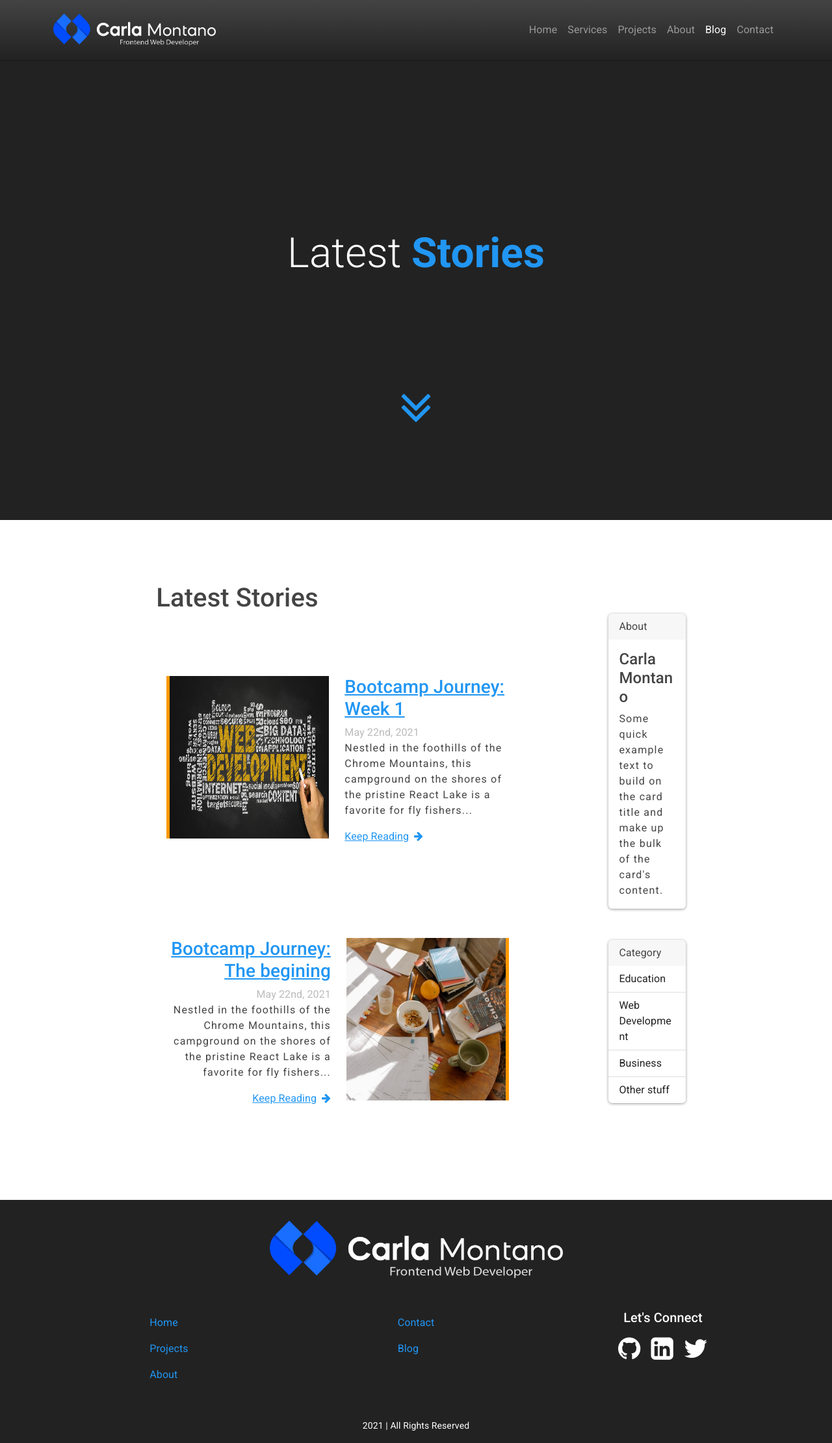
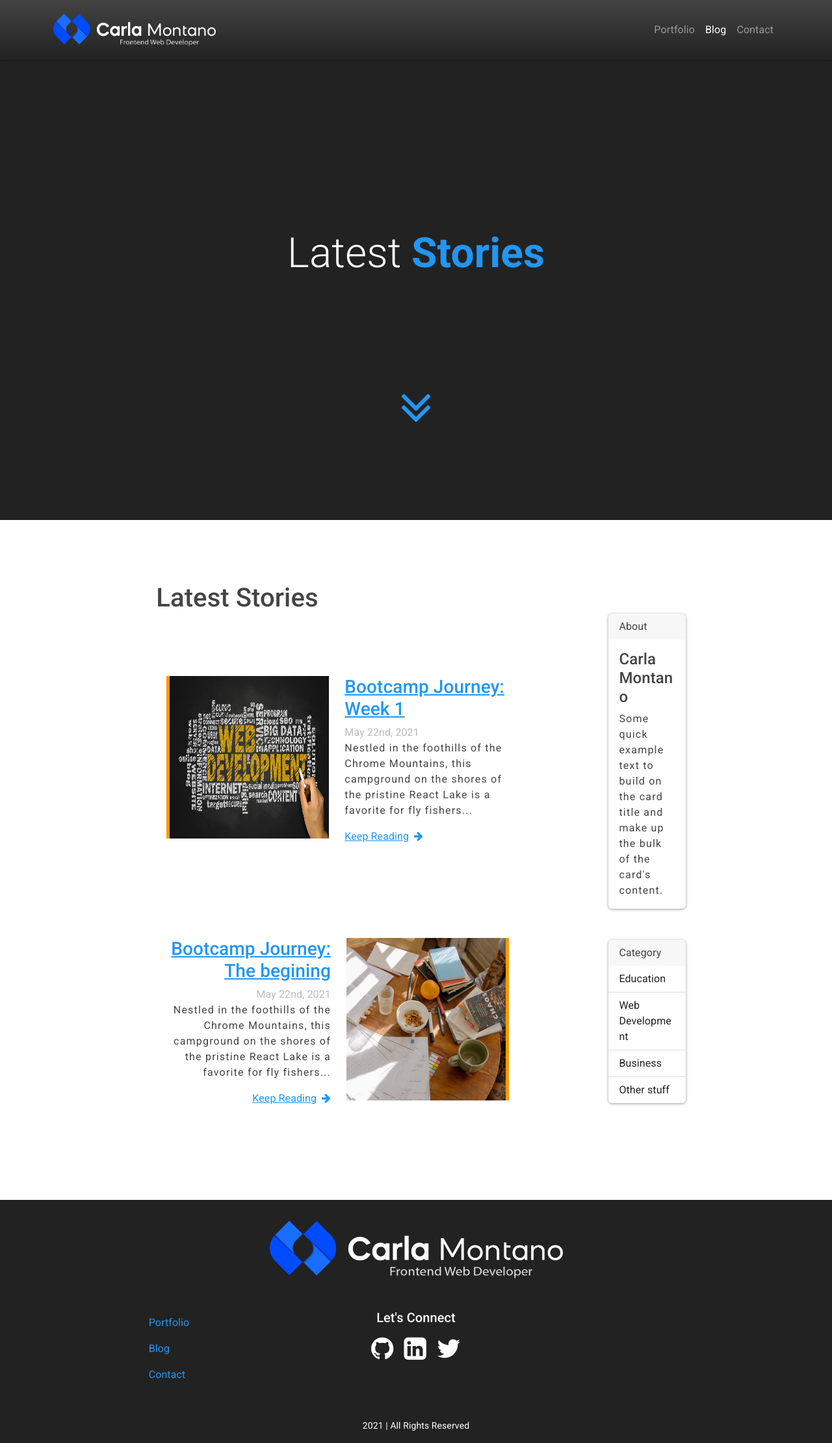
Before and after one commit to Cmmh1101/personal-blog, a website: page index.html in a window 1280 px wide. Shown: the whole page at 65% size. Drawn offline with nearby package versions, Linux system fonts and the light colour scheme; files whose address does not match are found by name.

Commit message:
changes navigation links

```diff
--- a/index.html
+++ b/index.html
@@ -62,19 +62,10 @@
         <div class="collapse navbar-collapse" id="navbarColor02">
           <ul class="navbar-nav ml-lg-auto">
             <li class="nav-item">
-              <a class="nav-link" href="index.html">Home </a>
-            </li>
-            <li class="nav-item">
-              <a class="nav-link" href="index.html#services">Services</a>
-            </li>
-            <li class="nav-item">
-              <a class="nav-link" href="projects.html">Projects</a>
-            </li>
-            <li class="nav-item">
-              <a class="nav-link" href="about.html">About</a>
+              <a class="nav-link" href="https://carlamontano.tech">Portfolio</a>
             </li>
             <li class="nav-item active">
-              <a class="nav-link" href="blog.html">Blog </a>
+              <a class="nav-link" href="index.html">Blog</a>
               <span class="sr-only">(current)</span>
             </li>
             <li class="nav-item">
@@ -254,17 +245,14 @@
         <div class="row my-3 my-md-5">
           <div class="col-sm-6 col-md-4 d-flex justify-content-center">
             <nav class="nav flex-column">
-              <a class="nav-link active" href="index.html">Home</a>
-              <a class="nav-link" href="projects.html">Projects</a>
-              <a class="nav-link" href="about.html">About</a>
+              <a class="nav-link active" href="https://carlamontano.tech"
+                >Portfolio</a
+              >
+              <a class="nav-link" href="index.html">Blog</a>
+              <a class="nav-link" href="contact.html">Contact</a>
             </nav>
           </div>
-          <div class="col-sm-6 col-md-4 d-flex justify-content-center">
-            <nav class="nav flex-column">
-              <a class="nav-link" href="contact.html">Contact</a>
-              <a class="nav-link" href="blog.html">Blog</a>
-            </nav>
-          </div>
+
           <div class="col-md-4 text-center">
             <h5>Let's Connect</h5>
             <div
@@ -303,7 +291,7 @@
     <script src="/node_modules/bootstrap/dist/js/bootstrap.min.js"></script>
 
     <!-- Custom JS -->
-    <!-- <script src="js/app.js"></script> -->
+    <script src="js/app.js"></script>
     <!-- endbuild -->
   </body>
 </html>
```
